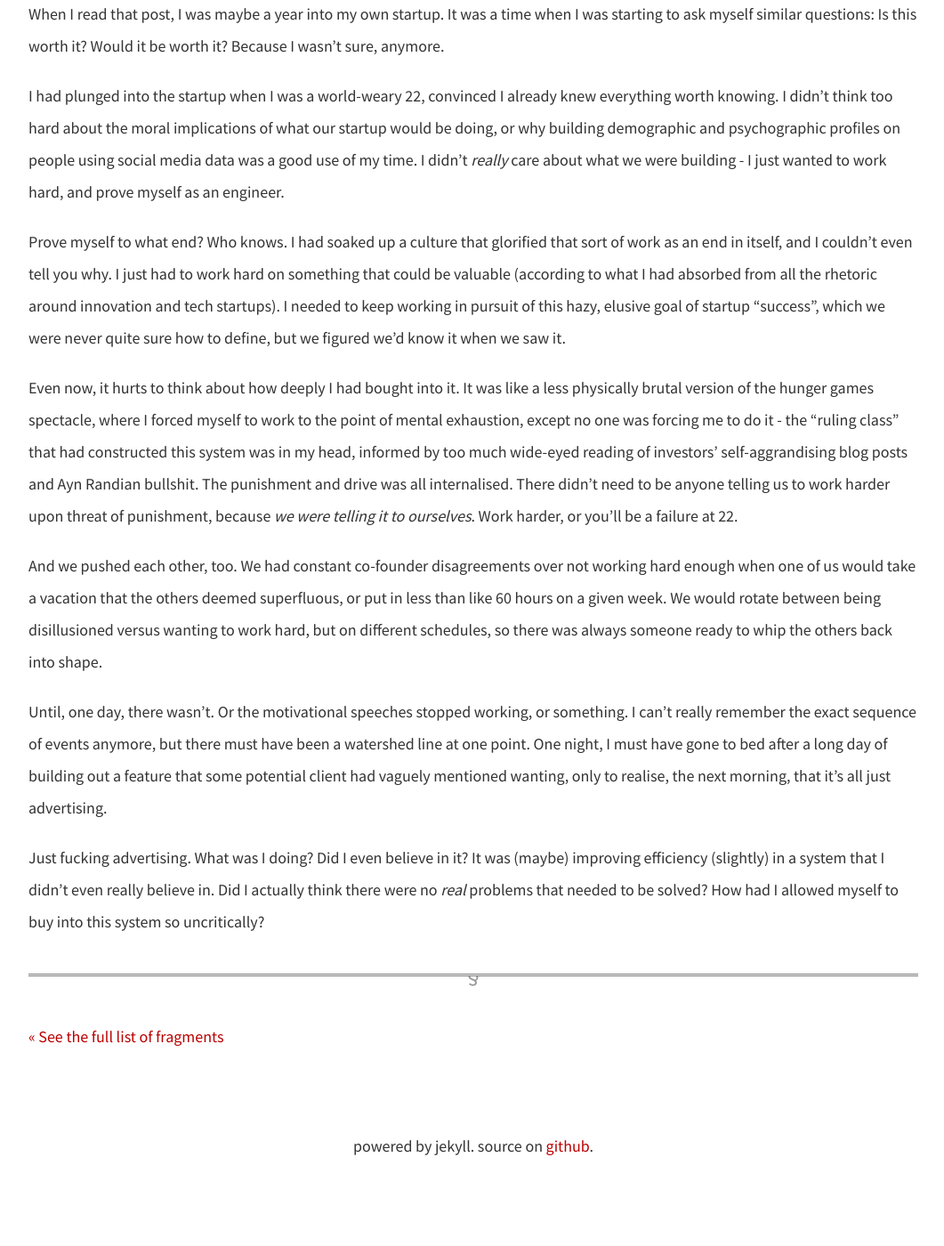
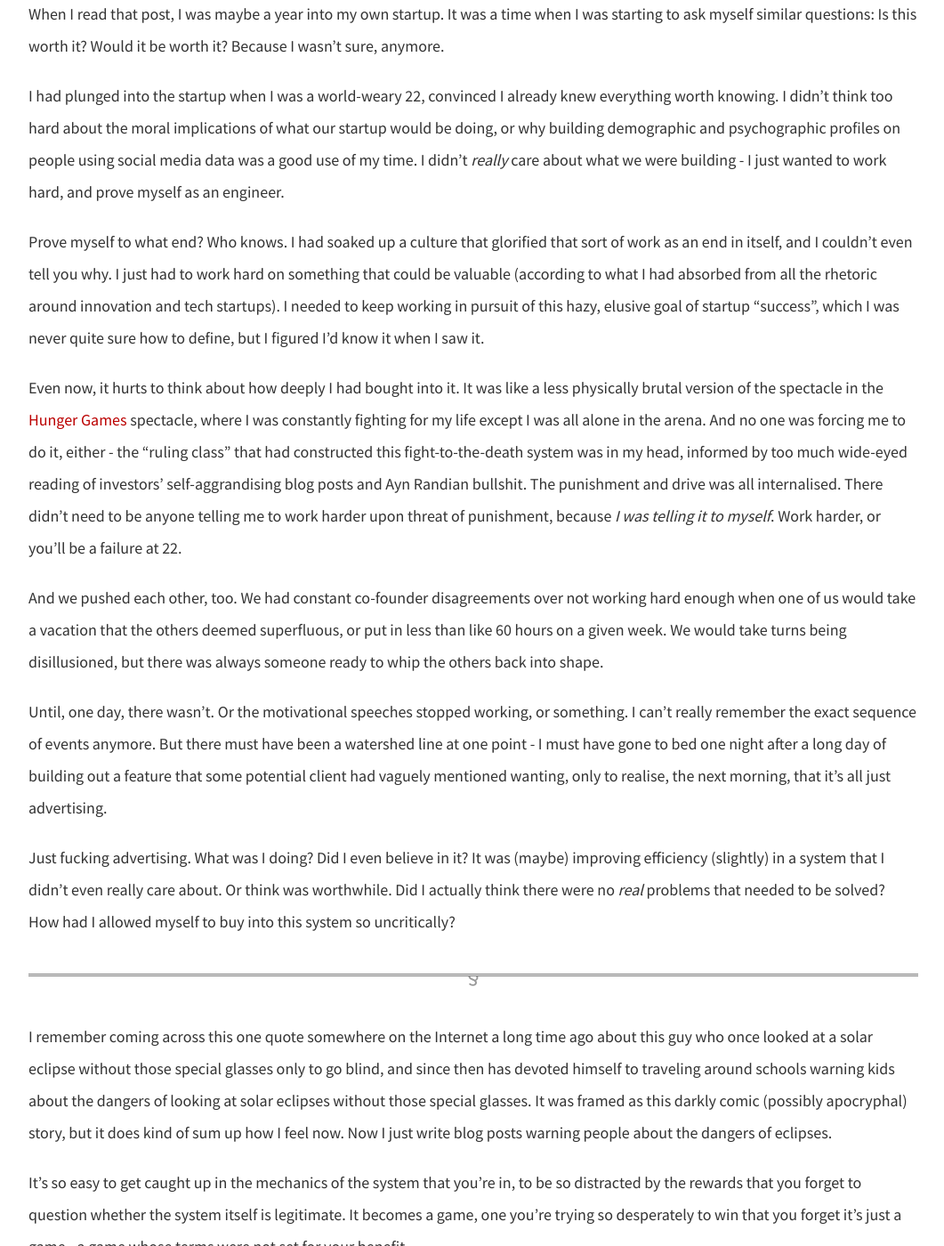
Before and after one commit to dellsystem/dellsystem.github.io, a Jekyll site: the page built from _posts/2019-1-11-fragments-11.md, in a window 1280 px wide and 1400 px high, scrolled down 1258 px. Shown: the whole window at 89% size, without its empty margins (108-1169 px from the left). Built offline with Jekyll 4.4.1, drawn with Linux system fonts in a browser that asks for light colours; before the commit the page ends 2581 px from its top, so only the background shows below that; some of the changed text lies outside the part shown.

Commit message:
Update fragments-11
Changed some "we" -> "I"; adjusted some sentences; added a whole new
section at the end lol

```diff
--- a/_posts/2019-1-11-fragments-11.md
+++ b/_posts/2019-1-11-fragments-11.md
@@ -22,12 +22,26 @@ When I read that post, I was maybe a year into my own startup. It was a time whe
 
 I had plunged into the startup when I was a world-weary 22, convinced I already knew everything worth knowing. I didn't think too hard about the moral implications of what our startup would be doing, or why building demographic and psychographic profiles on people using social media data was a good use of my time. I didn't _really_ care about what we were building - I just wanted to work hard, and prove myself as an engineer.
 
-Prove myself to what end? Who knows. I had soaked up a culture that glorified that sort of work as an end in itself, and I couldn't even tell you why. I just had to work hard on something that could be valuable (according to what I had absorbed from all the rhetoric around innovation and tech startups). I needed to keep working in pursuit of this hazy, elusive goal of startup "success", which we were never quite sure how to define, but we figured we'd know it when we saw it.
+Prove myself to what end? Who knows. I had soaked up a culture that glorified that sort of work as an end in itself, and I couldn't even tell you why. I just had to work hard on something that could be valuable (according to what I had absorbed from all the rhetoric around innovation and tech startups). I needed to keep working in pursuit of this hazy, elusive goal of startup "success", which I was never quite sure how to define, but I figured I'd know it when I saw it.
 
-Even now, it hurts to think about how deeply I had bought into it. It was like a less physically brutal version of the hunger games spectacle, where I forced myself to work to the point of mental exhaustion, except no one was forcing me to do it - the "ruling class" that had constructed this system was in my head, informed by too much wide-eyed reading of investors' self-aggrandising blog posts and Ayn Randian bullshit. The punishment and drive was all internalised. There didn't need to be anyone telling us to work harder upon threat of punishment, because _we were telling it to ourselves_. Work harder, or you'll be a failure at 22.
+Even now, it hurts to think about how deeply I had bought into it. It was like a less physically brutal version of the spectacle in the [Hunger Games](/posts/fragments-9) spectacle, where I was constantly fighting for my life except I was all alone in the arena. And no one was forcing me to do it, either - the "ruling class" that had constructed this fight-to-the-death system was in my head, informed by too much wide-eyed reading of investors' self-aggrandising blog posts and Ayn Randian bullshit. The punishment and drive was all internalised. There didn't need to be anyone telling me to work harder upon threat of punishment, because _I was telling it to myself_. Work harder, or you'll be a failure at 22.
 
-And we pushed each other, too. We had constant co-founder disagreements over not working hard enough when one of us would take a vacation that the others deemed superfluous, or put in less than like 60 hours on a given week. We would rotate between being disillusioned versus wanting to work hard, but on different schedules, so there was always someone ready to whip the others back into shape.
+And we pushed each other, too. We had constant co-founder disagreements over not working hard enough when one of us would take a vacation that the others deemed superfluous, or put in less than like 60 hours on a given week. We would take turns being disillusioned, but there was always someone ready to whip the others back into shape.
 
-Until, one day, there wasn't. Or the motivational speeches stopped working, or something. I can't really remember the exact sequence of events anymore, but there must have been a watershed line at one point. One night, I must have gone to bed after a long day of building out a feature that some potential client had vaguely mentioned wanting, only to realise, the next morning, that it's all just advertising.
+Until, one day, there wasn't. Or the motivational speeches stopped working, or something. I can't really remember the exact sequence of events anymore. But there must have been a watershed line at one point - I must have gone to bed one night after a long day of building out a feature that some potential client had vaguely mentioned wanting, only to realise, the next morning, that it's all just advertising.
 
-Just fucking advertising. What was I doing? Did I even believe in it? It was (maybe) improving efficiency (slightly) in a system that I didn't even really believe in. Did I actually think there were no _real_ problems that needed to be solved? How had I allowed myself to buy into this system so uncritically?
+Just fucking advertising. What was I doing? Did I even believe in it? It was (maybe) improving efficiency (slightly) in a system that I didn't even really care about. Or think was worthwhile. Did I actually think there were no _real_ problems that needed to be solved? How had I allowed myself to buy into this system so uncritically?
+
+***
+
+I remember coming across this one quote somewhere on the Internet a long time ago about this guy who once looked at a solar eclipse without those special glasses only to go blind, and since then has devoted himself to traveling around schools warning kids about the dangers of looking at solar eclipses without those special glasses. It was framed as this darkly comic (possibly apocryphal) story, but it does kind of sum up how I feel now. Now I just write blog posts warning people about the dangers of eclipses.
+
+It's so easy to get caught up in the mechanics of the system that you're in, to be so distracted by the rewards that you forget to question whether the system itself is legitimate. It becomes a game, one you're trying so desperately to win that you forget it's just a game - a game whose terms were not set for your benefit.
+
+From the blog post:
+
+> [...] I occasionally catch up with my old colleagues and work-mates. They fall over each other to enthusiastically show me the latest project they’re working on. Ask my opinion. Proudly show off their technical prowess (which is not inconsiderable.) I find myself glazing over but politely listen as they brag about who’s had the least sleep and the most takaway food. “I haven’t seen my wife since January, I can’t feel my legs any more and I think I have scurvy but another three weeks and we’ll be done. It’s got to be done by then\[.\] The client’s going on holiday. What do I think?”
+
+> What do I think?
+
+> I think you’re all fucking mad. Deranged. So disengaged from reality it’s not even funny. It’s a fucking TV commercial. Nobody give\[s\] a shit.
```
